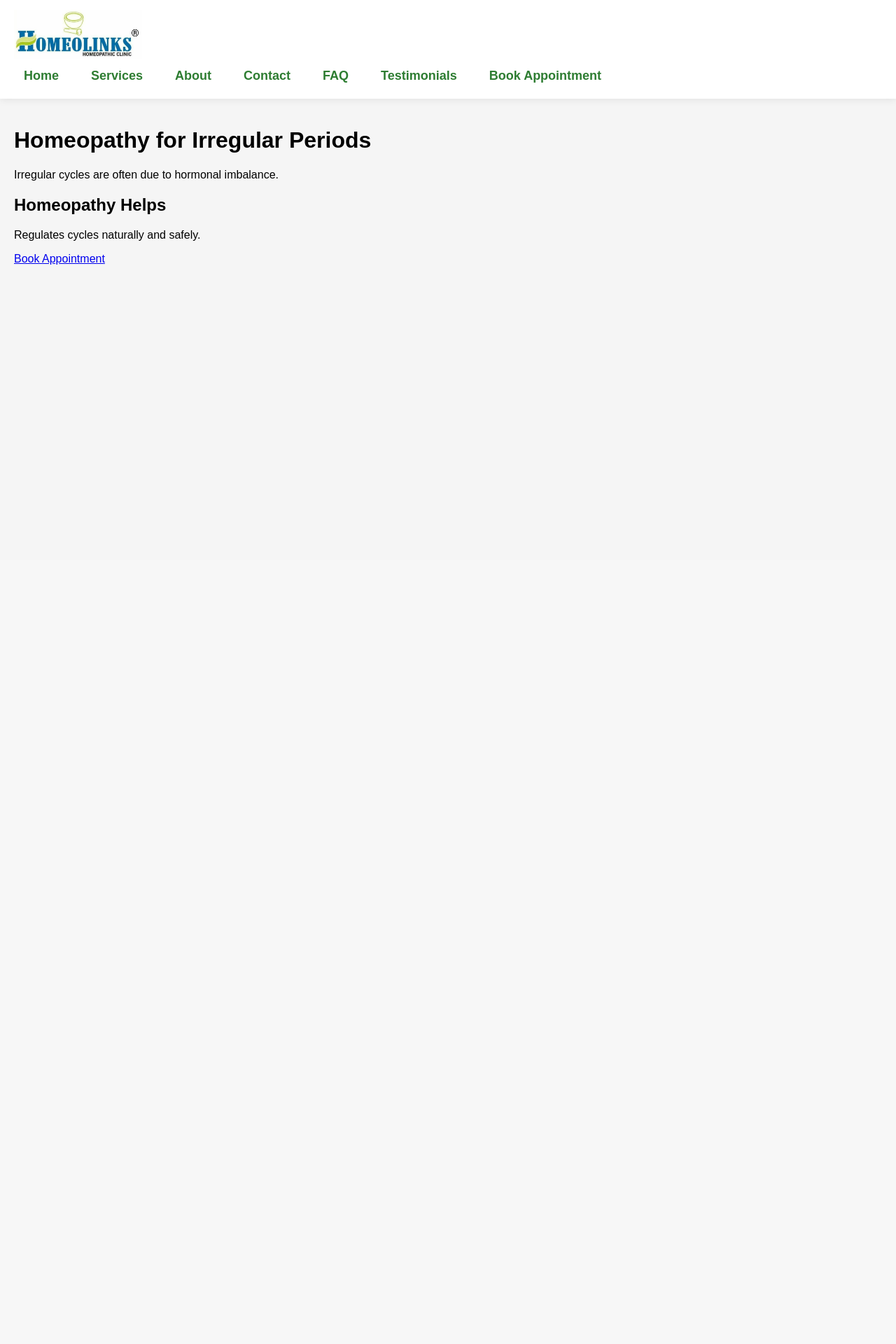
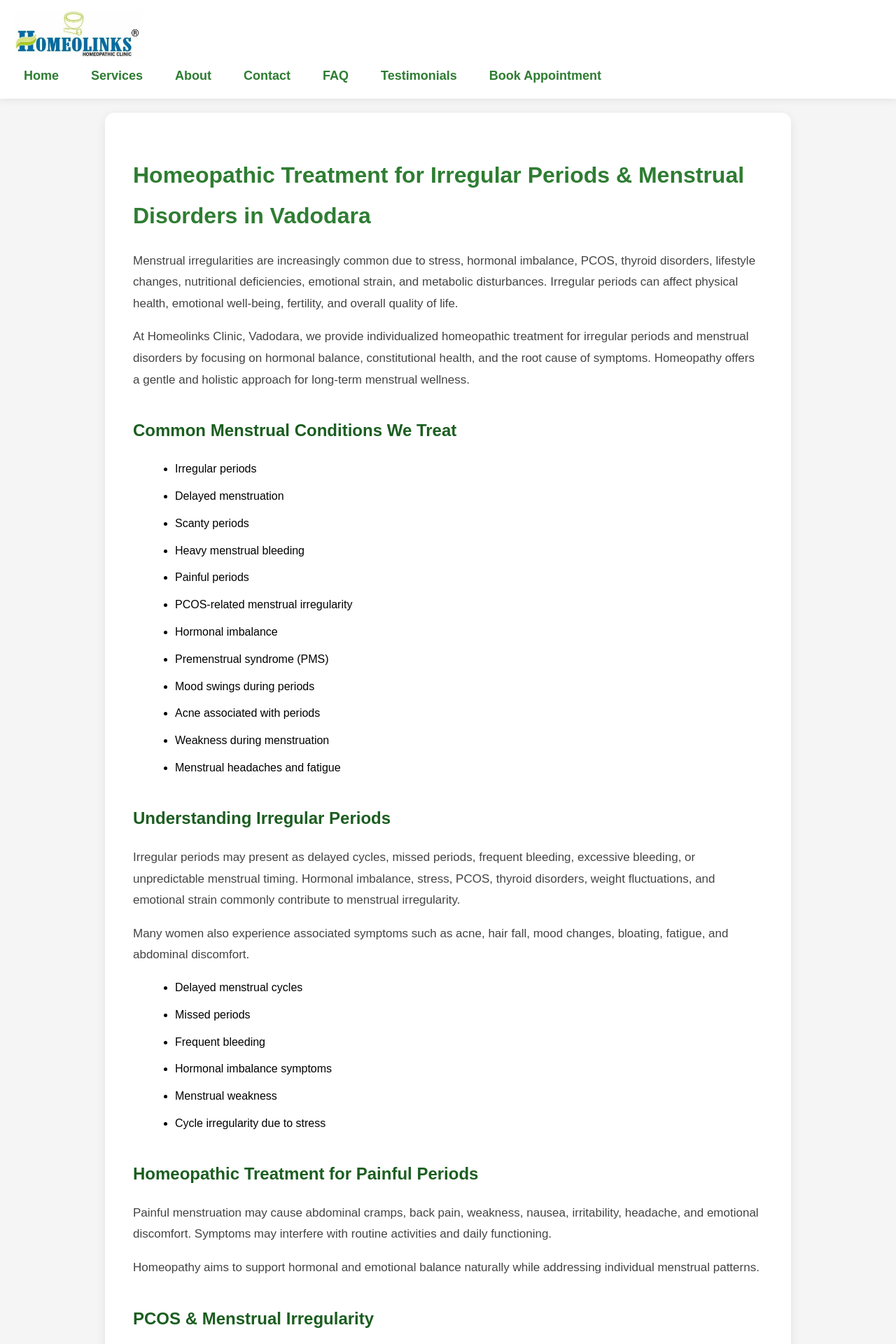
Before and after one commit to kartiklaswani/homeolinks, a Flask app: page /blog/periods-blog in a window 1280 px wide. Shown: the top 1920 px of the page at 70% size. Before the commit the page ends 378 px from the top, so only its background shows below. Run offline with Flask 3, Linux system fonts and the light colour scheme; some libraries are stand-ins or nearby versions.

Commit message:
Improved irregular periods SEO page

```diff
--- a/templates/periods-blog.html
+++ b/templates/periods-blog.html
@@ -1,13 +1,206 @@
 {% extends "base.html" %}
+
 {% block content %}
-<div class="section">
-<h1>Homeopathy for Irregular Periods</h1>
 
-<p>Irregular cycles are often due to hormonal imbalance.</p>
+<style>
 
-<h2>Homeopathy Helps</h2>
-<p>Regulates cycles naturally and safely.</p>
+.blog-container{
+    max-width:900px;
+    margin:auto;
+    background:white;
+    padding:40px;
+    border-radius:14px;
+    box-shadow:0 4px 15px rgba(0,0,0,0.08);
+    line-height:1.8;
+}
 
-<a href="/book" class="btn">Book Appointment</a>
+.blog-container h1{
+    color:#2e7d32;
+    margin-bottom:20px;
+}
+
+.blog-container h2{
+    color:#1b5e20;
+    margin-top:35px;
+}
+
+.blog-container p{
+    color:#444;
+    font-size:17px;
+}
+
+.blog-container ul{
+    margin-left:20px;
+}
+
+.blog-container li{
+    margin-bottom:10px;
+}
+
+.cta{
+    margin-top:40px;
+    background:#e8f5e9;
+    padding:25px;
+    border-radius:12px;
+    text-align:center;
+}
+
+.cta a{
+    display:inline-block;
+    margin-top:15px;
+    background:#2e7d32;
+    color:white;
+    padding:14px 24px;
+    text-decoration:none;
+    border-radius:8px;
+    font-weight:bold;
+}
+
+</style>
+
+<div class="blog-container">
+
+    <h1>
+        Homeopathic Treatment for Irregular Periods & Menstrual Disorders in Vadodara
+    </h1>
+
+    <p>
+        Menstrual irregularities are increasingly common due to stress, hormonal imbalance, PCOS, thyroid disorders, lifestyle changes, nutritional deficiencies, emotional strain, and metabolic disturbances. Irregular periods can affect physical health, emotional well-being, fertility, and overall quality of life.
+    </p>
+
+    <p>
+        At Homeolinks Clinic, Vadodara, we provide individualized homeopathic treatment for irregular periods and menstrual disorders by focusing on hormonal balance, constitutional health, and the root cause of symptoms. Homeopathy offers a gentle and holistic approach for long-term menstrual wellness.
+    </p>
+
+    <h2>
+        Common Menstrual Conditions We Treat
+    </h2>
+
+    <ul>
+        <li>Irregular periods</li>
+        <li>Delayed menstruation</li>
+        <li>Scanty periods</li>
+        <li>Heavy menstrual bleeding</li>
+        <li>Painful periods</li>
+        <li>PCOS-related menstrual irregularity</li>
+        <li>Hormonal imbalance</li>
+        <li>Premenstrual syndrome (PMS)</li>
+        <li>Mood swings during periods</li>
+        <li>Acne associated with periods</li>
+        <li>Weakness during menstruation</li>
+        <li>Menstrual headaches and fatigue</li>
+    </ul>
+
+    <h2>
+        Understanding Irregular Periods
+    </h2>
+
+    <p>
+        Irregular periods may present as delayed cycles, missed periods, frequent bleeding, excessive bleeding, or unpredictable menstrual timing. Hormonal imbalance, stress, PCOS, thyroid disorders, weight fluctuations, and emotional strain commonly contribute to menstrual irregularity.
+    </p>
+
+    <p>
+        Many women also experience associated symptoms such as acne, hair fall, mood changes, bloating, fatigue, and abdominal discomfort.
+    </p>
+
+    <ul>
+        <li>Delayed menstrual cycles</li>
+        <li>Missed periods</li>
+        <li>Frequent bleeding</li>
+        <li>Hormonal imbalance symptoms</li>
+        <li>Menstrual weakness</li>
+        <li>Cycle irregularity due to stress</li>
+    </ul>
+
+    <h2>
+        Homeopathic Treatment for Painful Periods
+    </h2>
+
+    <p>
+        Painful menstruation may cause abdominal cramps, back pain, weakness, nausea, irritability, headache, and emotional discomfort. Symptoms may interfere with routine activities and daily functioning.
+    </p>
+
+    <p>
+        Homeopathy aims to support hormonal and emotional balance naturally while addressing individual menstrual patterns.
+    </p>
+
+    <h2>
+        PCOS & Menstrual Irregularity
+    </h2>
+
+    <p>
+        PCOS is one of the most common causes of irregular periods in young women. Symptoms may include delayed periods, weight gain, acne, hair fall, facial hair growth, and hormonal imbalance.
+    </p>
+
+    <p>
+        Homeopathy considers the entire constitutional picture including hormonal, emotional, metabolic, and lifestyle factors.
+    </p>
+
+    <h2>
+        Premenstrual Syndrome (PMS)
+    </h2>
+
+    <p>
+        Many women experience irritability, emotional sensitivity, anxiety, mood swings, breast tenderness, bloating, headache, or fatigue before menstruation. Stress and hormonal fluctuations may worsen symptoms.
+    </p>
+
+    <p>
+        Homeopathy focuses on improving emotional and physical balance together through individualized treatment.
+    </p>
+
+    <h2>
+        Menstrual Health & Emotional Well-being
+    </h2>
+
+    <p>
+        Emotional stress, anxiety, overwork, poor sleep, and lifestyle disturbances can significantly affect hormonal balance and menstrual regularity. Women’s hormonal health is closely connected to emotional wellness and overall health.
+    </p>
+
+    <p>
+        Homeopathy considers both physical and emotional factors while selecting individualized constitutional treatment.
+    </p>
+
+    <h2>
+        Why Choose Homeopathy for Menstrual Disorders?
+    </h2>
+
+    <ul>
+        <li>Gentle and holistic treatment</li>
+        <li>Focuses on hormonal balance naturally</li>
+        <li>Individualized constitutional approach</li>
+        <li>Supports emotional and physical wellness</li>
+        <li>Addresses associated symptoms naturally</li>
+        <li>Suitable for long-term menstrual health support</li>
+    </ul>
+
+    <h2>
+        Consult Homeolinks Clinic, Vadodara
+    </h2>
+
+    <p>
+        At Homeolinks Clinic, we provide personalized homeopathic treatment for irregular periods, painful menstruation, hormonal imbalance, PMS, and PCOS-related menstrual problems. Every patient is evaluated individually with a holistic and compassionate approach.
+    </p>
+
+    <p>
+        If you are suffering from irregular periods, painful menstruation, hormonal imbalance, or menstrual health concerns, book your consultation today for safe and effective homeopathic care in Vadodara.
+    </p>
+
+    <div class="cta">
+
+        <h2>
+            Book Your Consultation Today
+        </h2>
+
+        <p>
+            Personalized Homeopathic Treatment for Menstrual Disorders in Vadodara
+        </p>
+
+        <a href="/book">
+            Book Appointment
+        </a>
+
+    </div>
+
 </div>
+
 {% endblock %}
```
